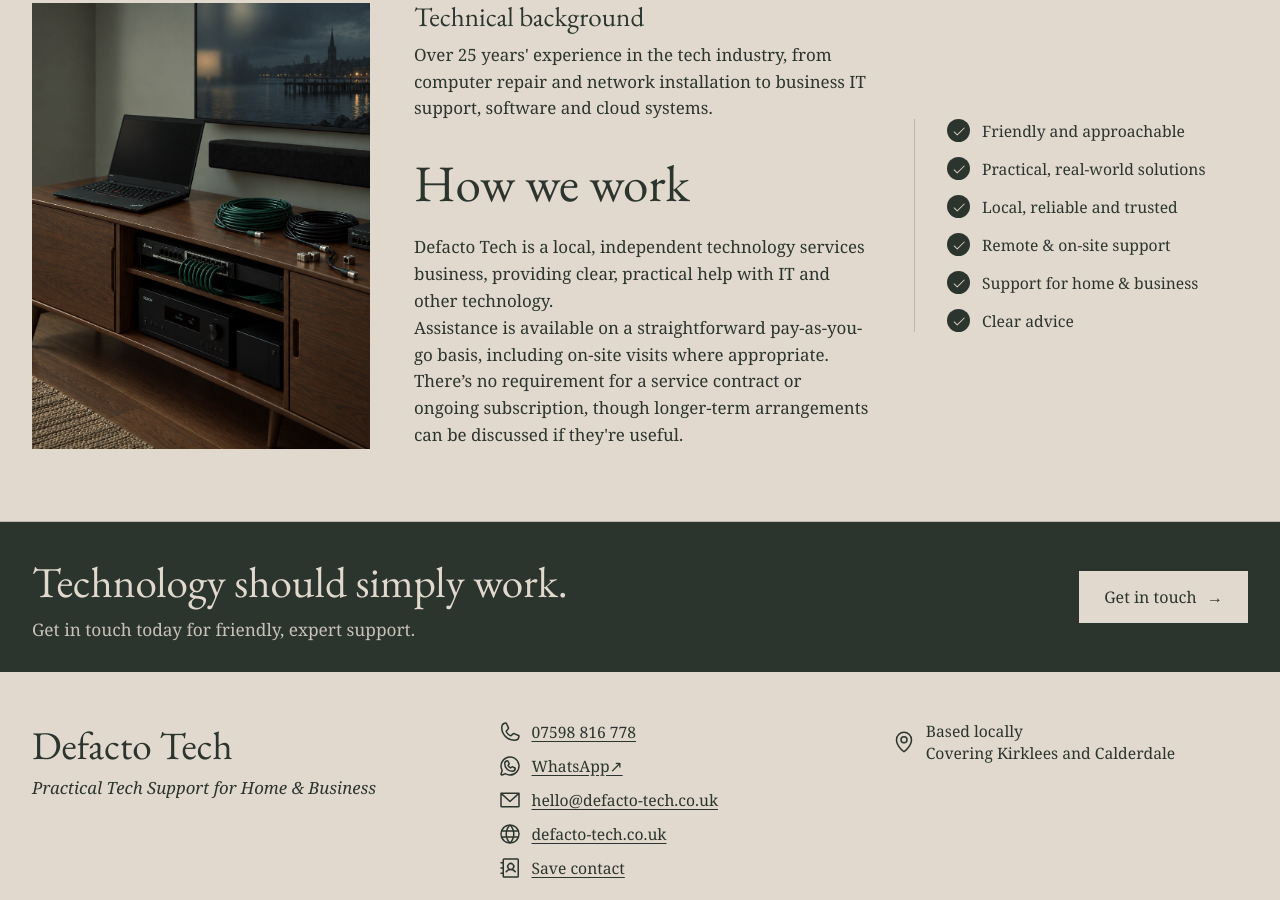
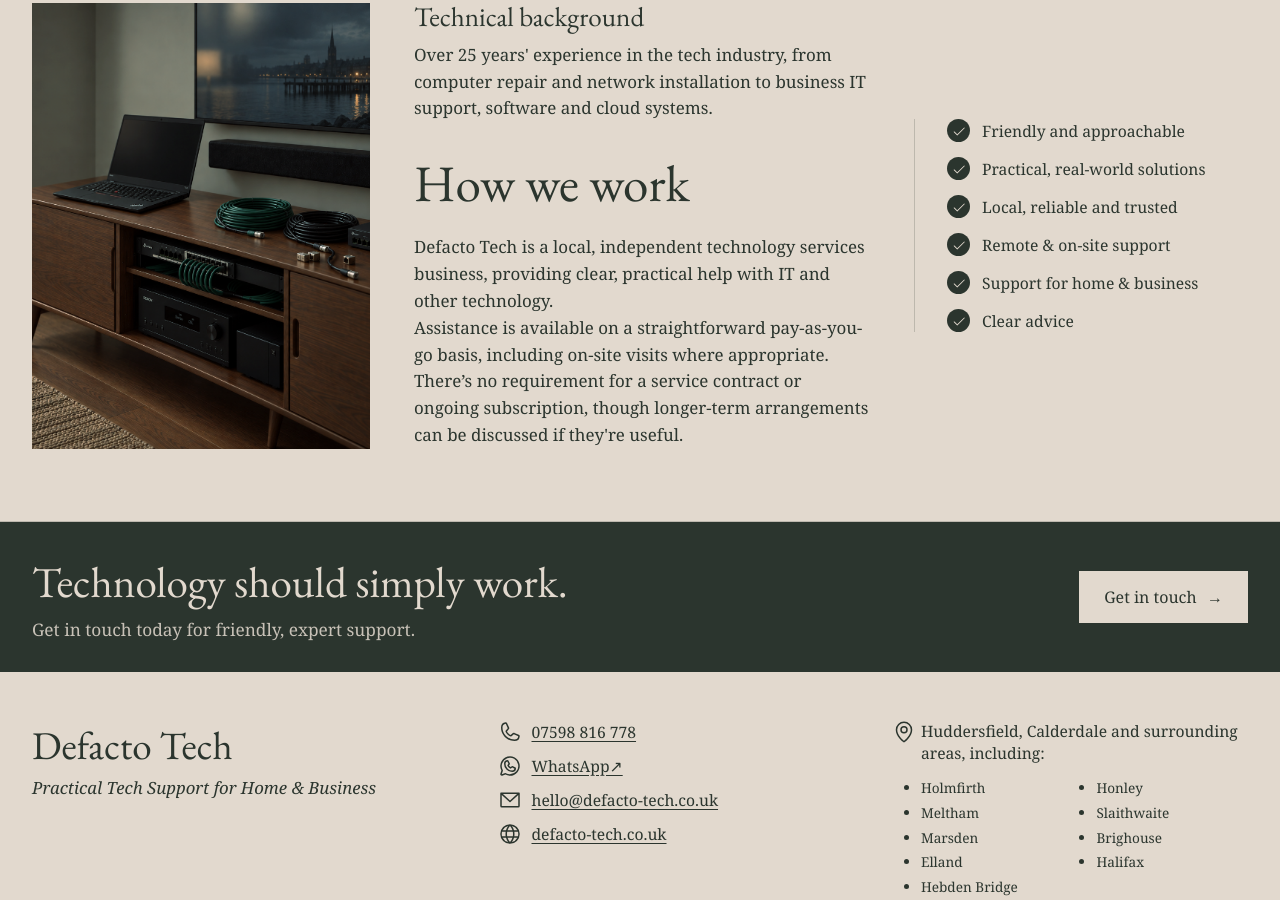
Before and after one commit to modfacto/defacto-tech.github.io, a plain HTML site: page index.html in a window 1280 px wide. Shown: the part 1897-2797 px from the top of the page. Drawn offline with Linux system fonts and the light colour scheme.

Commit message:
Display areas better

```diff
--- a/index.html
+++ b/index.html
@@ -151,6 +151,40 @@
 .footer-bottom { display:flex; justify-content:space-between; gap:24px; font-size:.82rem; line-height:1.5; }
 .footer-links { display:flex; gap:18px; flex-wrap:wrap; }
 .footer-links a { text-decoration:none; }
+
+#areas > div {
+    display: grid;
+    grid-template-columns: 1.2rem minmax(0, 1fr);
+    align-items: start;
+}
+
+#areas .icon {
+    grid-column: 1;
+    grid-row: 1 / 3;
+}
+
+#areas span {
+    grid-column: 2;
+}
+
+#areas ul {
+    grid-column: 2;
+    display: grid;
+    font-size: 0.85rem;
+    grid-template-columns: repeat(2, minmax(0, 1fr));
+    gap: 0.35rem 1.5rem;
+    margin: 0.3rem 0 0;
+    padding: 0;
+}
+
+@media (max-width: 480px) {
+    #areas ul {
+        grid-template-columns: 1fr 1fr;
+        column-gap: 0.75rem;
+    }
+}
+
+
 @media (max-width:1100px) {
     .services { grid-template-columns:repeat(3,1fr); }
     .about-grid { grid-template-columns:1fr 1.35fr; }
@@ -205,7 +239,7 @@
             <section class="hero">
                 <div class="wrap hero-inner">
                     <div class="hero-copy">
-                        <div class="eyebrow">Local on-site support across Kirklees and Calderdale</div>
+                        <div class="eyebrow">On-site support across Huddersfield, surrounding areas, and Calderdale</div>
                         <h1 class="display">Practical tech support<br>for home &amp; business.</h1>
                         <p>Straightforward, reliable assistance with IT and
                         other technology for households, sole traders and small
@@ -368,12 +402,25 @@
                         <div><img class="icon" src="icons/whatsapp-logo.svg" alt=""><a href="https://wa.me/447598816778">WhatsApp↗</a></div>
                         <div><img class="icon" src="icons/mail.svg" alt=""><a class="u-email" href="mailto:hello@defacto-tech.co.uk">hello@defacto-tech.co.uk</a></div>
                         <div><img class="icon" src="icons/globe.svg" alt=""><a class="u-url" href="https://defacto-tech.co.uk">defacto-tech.co.uk</a></div>
-                        <div><img class="icon" src="icons/address-book.svg" alt=""><a href="defacto-tech.vcf" type="text/vcard" download>Save contact</a></div>
                     </address>
                     <div class="contact-list" id="areas">
                         <div>
                             <img class="icon" src="icons/map-pin.svg" alt="">
-                            <span>Based locally<br>Covering Kirklees and Calderdale</span>
+                            <span>
+                                Huddersfield, Calderdale and
+                                surrounding areas, including:
+                            </span>
+                            <ul>
+                                <li>Holmfirth</li>
+                                <li>Honley</li>
+                                <li>Meltham</li>
+                                <li>Slaithwaite</li>
+                                <li>Marsden</li>
+                                <li>Brighouse</li>
+                                <li>Elland</li>
+                                <li>Halifax</li>
+                                <li>Hebden Bridge</li>
+                            </ul>
                         </div>
                     </div>
                 </div>
```
